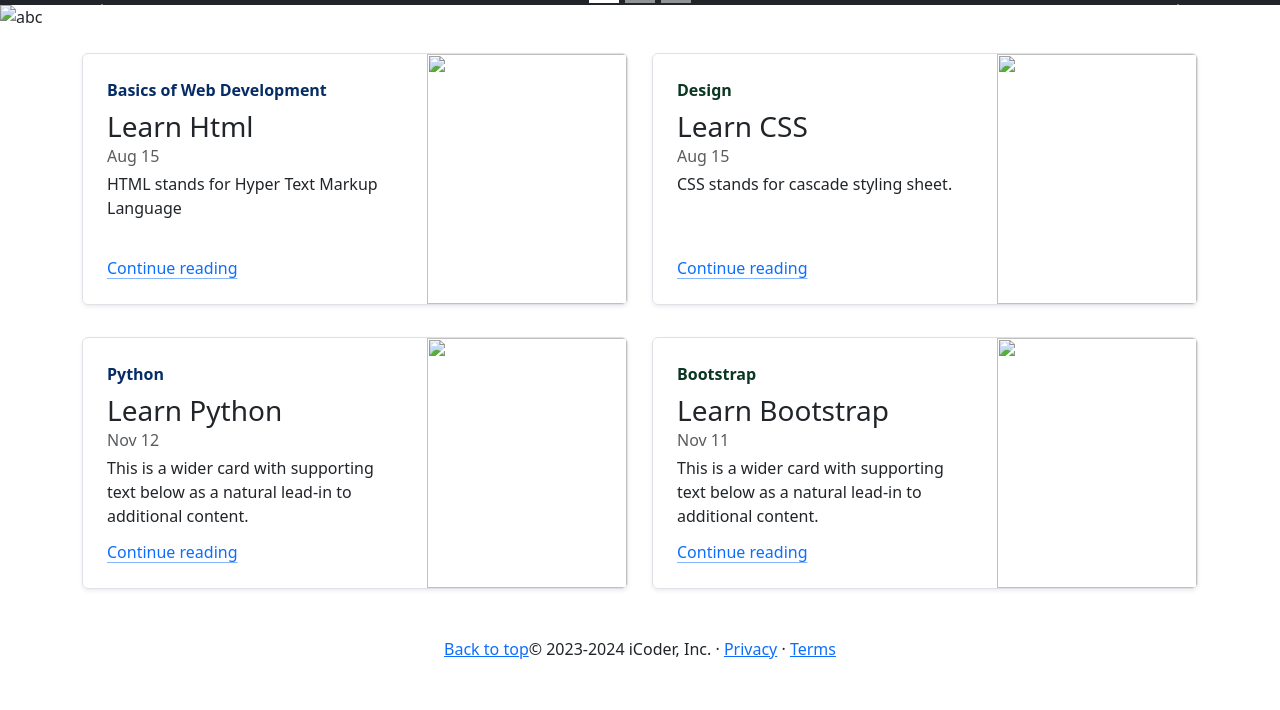
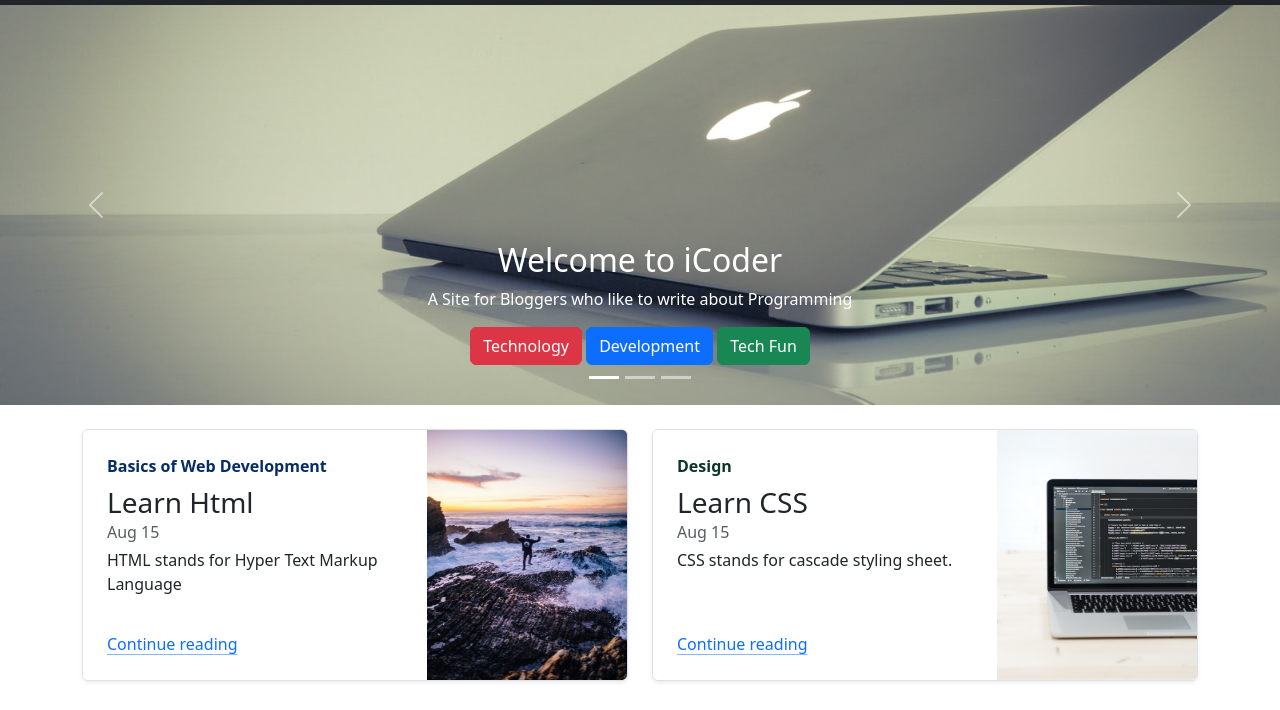
Before and after one commit to sajidmtariq/iCoder, a plain HTML site: page index.html in a window 1280 px wide. Shown: the part 51-761 px from the top of the page. Drawn offline with nearby package versions, Linux system fonts and the light colour scheme; the site is published under a folder, as on GitHub Pages, so addresses that start at the root find nothing.

Commit message:
Update index.html

```diff
--- a/index.html
+++ b/index.html
@@ -154,7 +154,7 @@
         </div>
         <div class="carousel-inner ">
             <div class="carousel-item active ">
-                <img src="/1.jpg" class="d-block w-100" alt="abc">
+                <img src="1.jpg" class="d-block w-100" alt="abc">
                 <div class="carousel-caption d-none d-md-block">
                     <h2>Welcome to iCoder</h2>
                     <p>A Site for Bloggers who like to write about Programming</p>
@@ -164,7 +164,7 @@
                 </div>
             </div>
             <div class="carousel-item">
-                <img src="/2.jpg" class="d-block w-100" alt="def">
+                <img src="2.jpg" class="d-block w-100" alt="def">
                 <div class="carousel-caption d-none d-md-block">
                     <h2>Award wining blog</h2>
                     <p>A Site for Bloggers who like to write about Programming</p>
@@ -174,7 +174,7 @@
                 </div>
             </div>
             <div class="carousel-item">
-                <img src="/3.jpg" class="d-block w-100" alt="ghi">
+                <img src="3.jpg" class="d-block w-100" alt="ghi">
                 <div class="carousel-caption d-none d-md-block">
                     <h2>The best Coding Blog</h2>
                     <p>A Site for Bloggers who like to write about Programming</p>
@@ -206,14 +206,14 @@
                         <h3 class="mb-0">Learn Html</h3>
                         <div class="mb-1 text-body-secondary">Aug 15</div>
                         <p class="card-text mb-auto">HTML stands for Hyper Text Markup Language</p>
-                        <a href="/HTML_Cheatsheet (1).pdf"
+                        <a href="HTML_Cheatsheet (1).pdf"
                             class="icon-link gap-1 icon-link-hover stretched-link">
                             Continue reading
                         </a>
                     </div>
                     <div class="col-auto d-none d-lg-block">
                         <img class="bd-placeholder-img" width="200" height="250"
-                            src="/thumb1.jpg" alt="">
+                            src="thumb1.jpg" alt="">
                     </div>
                 </div>
             </div>
@@ -225,14 +225,14 @@
                         <h3 class="mb-0">Learn CSS</h3>
                         <div class="mb-1 text-body-secondary">Aug 15</div>
                         <p class="mb-auto">CSS stands for cascade styling sheet.</p>
-                        <a href="/CSS_Cheatsheet (1).pdf"
+                        <a href="CSS_Cheatsheet (1).pdf"
                             class="icon-link gap-1 icon-link-hover stretched-link">
                             Continue reading
                         </a>
                     </div>
                     <div class="col-auto d-none d-lg-block">
                         <img class="bd-placeholder-img" width="200" height="250"
-                            src="/thum4.png" alt="">
+                            src="thum4.png" alt="">
                     </div>
                 </div>
             </div>
@@ -257,7 +257,7 @@
                     </div>
                     <div class="col-auto d-none d-lg-block">
                         <img class="bd-placeholder-img" width="200" height="250"
-                            src="/thumb3.jpg" alt="">
+                            src="thumb3.jpg" alt="">
                     </div>
                 </div>
             </div>
@@ -279,7 +279,7 @@
                     </div>
                     <div class="col-auto d-none d-lg-block">
                         <img class="bd-placeholder-img" width="200" height="250"
-                            src="/thumb2.jpg" alt="">
+                            src="thumb2.jpg" alt="">
                     </div>
                 </div>
             </div>
```
